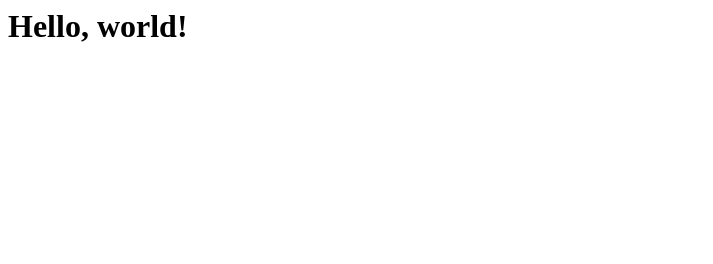
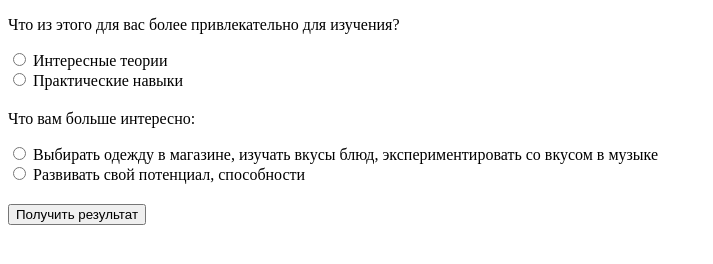
Before and after one commit to iamochenmili/typology, a plain HTML site: page index.html in a window 1280 px wide. Shown: the whole page, without its empty margins (0-713 px from the left). Drawn offline with Linux system fonts and the light colour scheme.

Commit message:
Update index.html

```diff
--- a/index.html
+++ b/index.html
@@ -1 +1,89 @@
-<h1>Hello, world!<h1>
+<!DOCTYPE html>
+<html lang="en">
+<head>
+<meta charset="UTF-8">
+<title>Соционический тест</title>
+<style>
+  .question { margin-bottom: 20px; }
+</style>
+</head>
+<body>
+
+<form id="sociotypeTest">
+
+  <!-- Первый вопрос -->
+  <div class="question">
+    <p>Что из этого для вас более привлекательно для изучения?</p>
+    <input type="radio" id="theories" name="q1" value="theories">
+    <label for="theories">Интересные теории</label><br>
+    <input type="radio" id="skills" name="q1" value="skills">
+    <label for="skills">Практические навыки</label>
+  </div>
+
+  <!-- Второй вопрос -->
+  <div class="question">
+    <p>Что вам больше интересно:</p>
+    <input type="radio" id="clothes" name="q2" value="clothes">
+    <label for="clothes">Выбирать одежду в магазине, изучать вкусы блюд, экспериментировать со вкусом в музыке</label><br>
+    <input type="radio" id="potential" name="q2" value="potential">
+    <label for="potential">Развивать свой потенциал, способности</label>
+  </div>
+
+  <button type="button" onclick="calculateResults()">Получить результат</button>
+
+</form>
+
+<div id="result"></div>
+
+<script>
+function calculateResults() {
+  const types = {
+    ile: 0, sei: 0, ese: 0, lii: 0,
+    eie: 0, lsi: 0, sle: 0, iei: 0,
+    see: 0, ili: 0, lie: 0, esi: 0,
+    lse: 0, eii: 0, iee: 0, sli: 0
+  };
+
+  const form = document.getElementById('sociotypeTest');
+  const formData = new FormData(form);
+
+  for (let entry of formData.entries()) {
+    const [question, value] = entry;
+    switch(question){
+      case 'q1':
+        if (value === "theories") {
+          increaseScores(types, ['ile', 'sei', 'ese', 'lii', 'eie', 'lsi', 'sle', 'iei']);
+        } else {
+          increaseScores(types, ['see', 'ili', 'lie', 'esi', 'lse', 'eii', 'iee', 'sli']);
+        }
+        break;
+      case 'q2':
+        if (value === "clothes") {
+          increaseScores(types, ['ile', 'sei', 'ese', 'lii', 'lse', 'eii', 'iee', 'sli']);
+        } else {
+          increaseScores(types, ['eie', 'lsi', 'sle', 'iei', 'see', 'ili', 'lie', 'esi']);
+        }
+        break;
+    }
+  }
+
+  // Сортируем результаты
+  const sortedTypes = Object.entries(types).sort((a, b) => b[1] - a[1]);
+
+  // Выводим результаты
+  const resultDiv = document.getElementById('result');
+  resultDiv.innerHTML = "<h2>Ваши результаты:</h2>";
+  sortedTypes.forEach(type => {
+    resultDiv.innerHTML += `<p>${type[0].toUpperCase()}: ${type[1]} баллов</p>`;
+  });
+}
+
+function increaseScores(types, keys){
+  keys.forEach(key => {
+    types[key]++;
+  });
+}
+</script>
+
+</body>
+</html>
```
